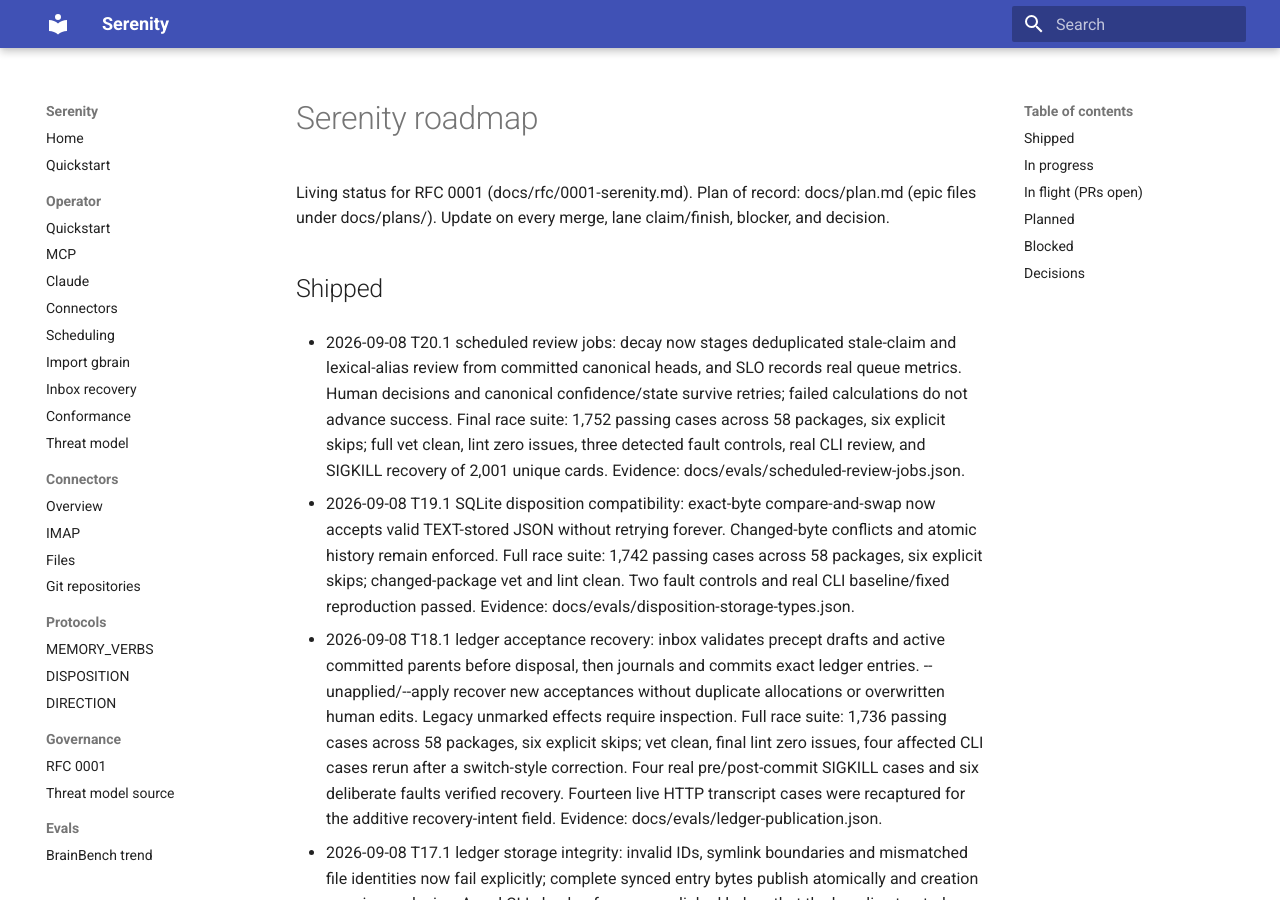
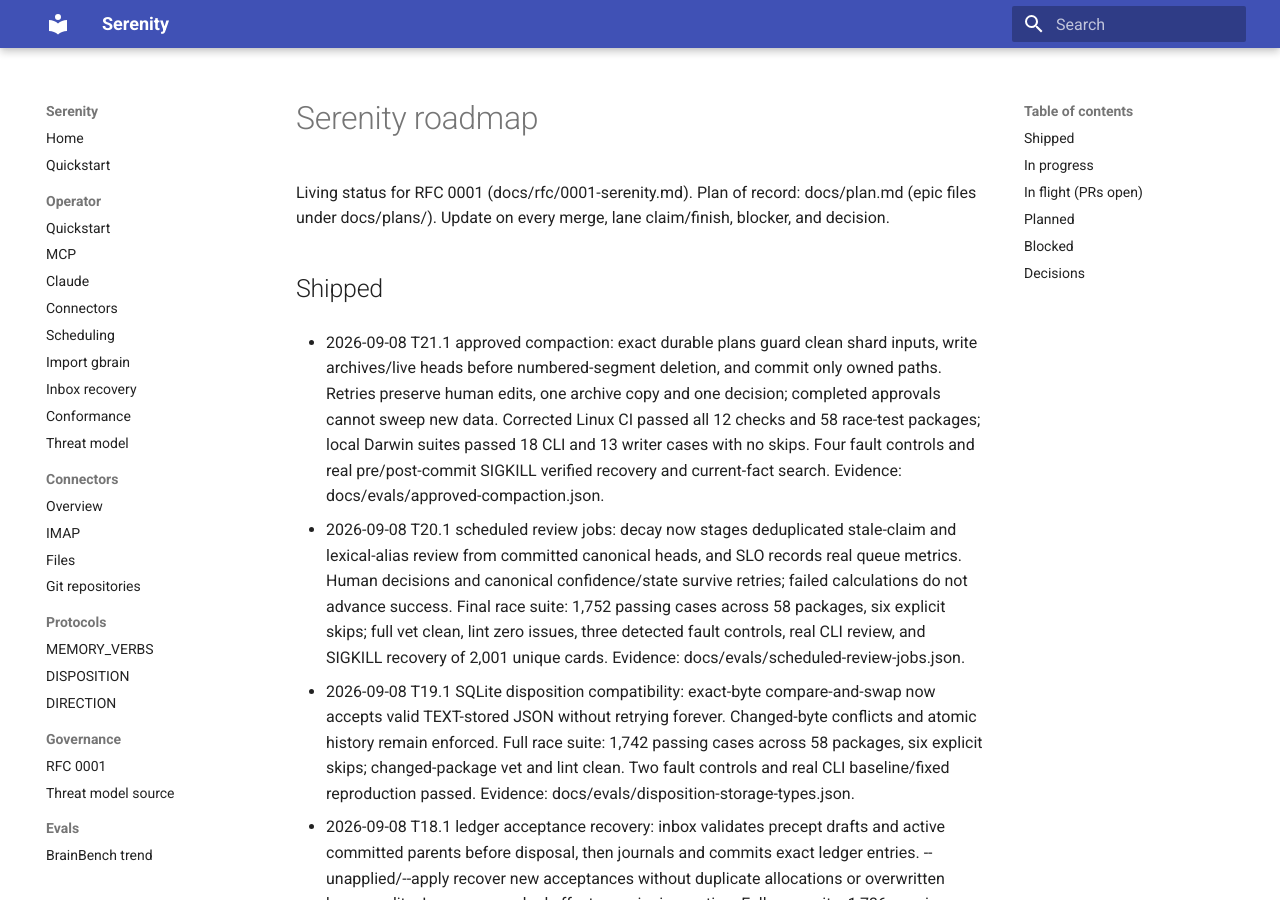
Before and after one commit to sirerun/serenity, an MkDocs documentation site: the page built from docs/roadmap.md, in a window 1280 px wide and 900 px high. Built offline with MkDocs 1.6.1 and Material for MkDocs 9.7.7, drawn with Linux system fonts in a browser that asks for light colours; some of the changed text lies outside the part shown.

Commit message:
docs: mark approved compaction recovery complete

```diff
--- a/docs/plan.md
+++ b/docs/plan.md
@@ -79,7 +79,7 @@ Out of scope: Flutter app (v1.1), Graph email, ANN index, multi-principal enforc
 
 ### E20 -- Scheduled review jobs -> docs/plans/E20-scheduled-review-jobs.md (1/1; scheduled decay review and queue metrics verified, 2026-09-08)
 
-### E21 -- Approved compaction publication -> docs/plans/E21-approved-compaction.md (0/1; full verification in progress)
+### E21 -- Approved compaction publication -> docs/plans/E21-approved-compaction.md (1/1; approved compaction publication and recovery verified, 2026-09-08)
 
 Decisions confirmed by David on 2026 08 27 (no open decisions remain):
 - OD-1 Second labeler for golden sets: two independent frontier-model passes from different families with David adjudicating (ADR 005).
--- a/docs/roadmap.md
+++ b/docs/roadmap.md
@@ -3,6 +3,8 @@
 Living status for RFC 0001 (docs/rfc/0001-serenity.md). Plan of record: docs/plan.md (epic files under docs/plans/). Update on every merge, lane claim/finish, blocker, and decision.
 
 ## Shipped
+
+- 2026-09-08 T21.1 approved compaction: exact durable plans guard clean shard inputs, write archives/live heads before numbered-segment deletion, and commit only owned paths. Retries preserve human edits, one archive copy and one decision; completed approvals cannot sweep new data. Corrected Linux CI passed all 12 checks and 58 race-test packages; local Darwin suites passed 18 CLI and 13 writer cases with no skips. Four fault controls and real pre/post-commit SIGKILL verified recovery and current-fact search. Evidence: docs/evals/approved-compaction.json.
 
 - 2026-09-08 T20.1 scheduled review jobs: decay now stages deduplicated stale-claim and lexical-alias review from committed canonical heads, and SLO records real queue metrics. Human decisions and canonical confidence/state survive retries; failed calculations do not advance success. Final race suite: 1,752 passing cases across 58 packages, six explicit skips; full vet clean, lint zero issues, three detected fault controls, real CLI review, and SIGKILL recovery of 2,001 unique cards. Evidence: docs/evals/scheduled-review-jobs.json.
 
```
